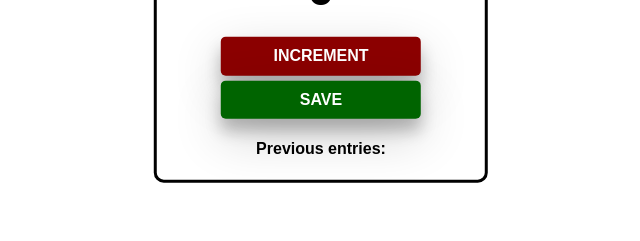
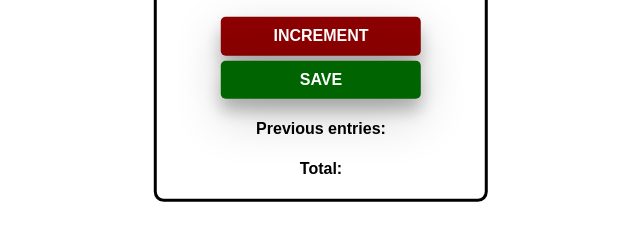
Before and after one commit to NikEgert/Counter, a plain HTML site: page index.html in a window 1280 px wide. Shown: the part 359-600 px from the top of the page, without its empty margins (319-959 px from the left). Drawn offline with nearby package versions, Linux system fonts and the light colour scheme.

Commit message:
Update index.html

```diff
--- a/index.html
+++ b/index.html
@@ -9,7 +9,7 @@
             <button id="increment-btn" onclick="increment()">INCREMENT</button>
             <button id="save-btn" onclick="save()">SAVE</button>
             <p id="save-el">Previous entries: </p>
-            <h4 id="total-el"></h4>
+            <h4 id="total-el">Total: </h4>
         </div>
         <script src="index.js"></script>
     </body>
```
